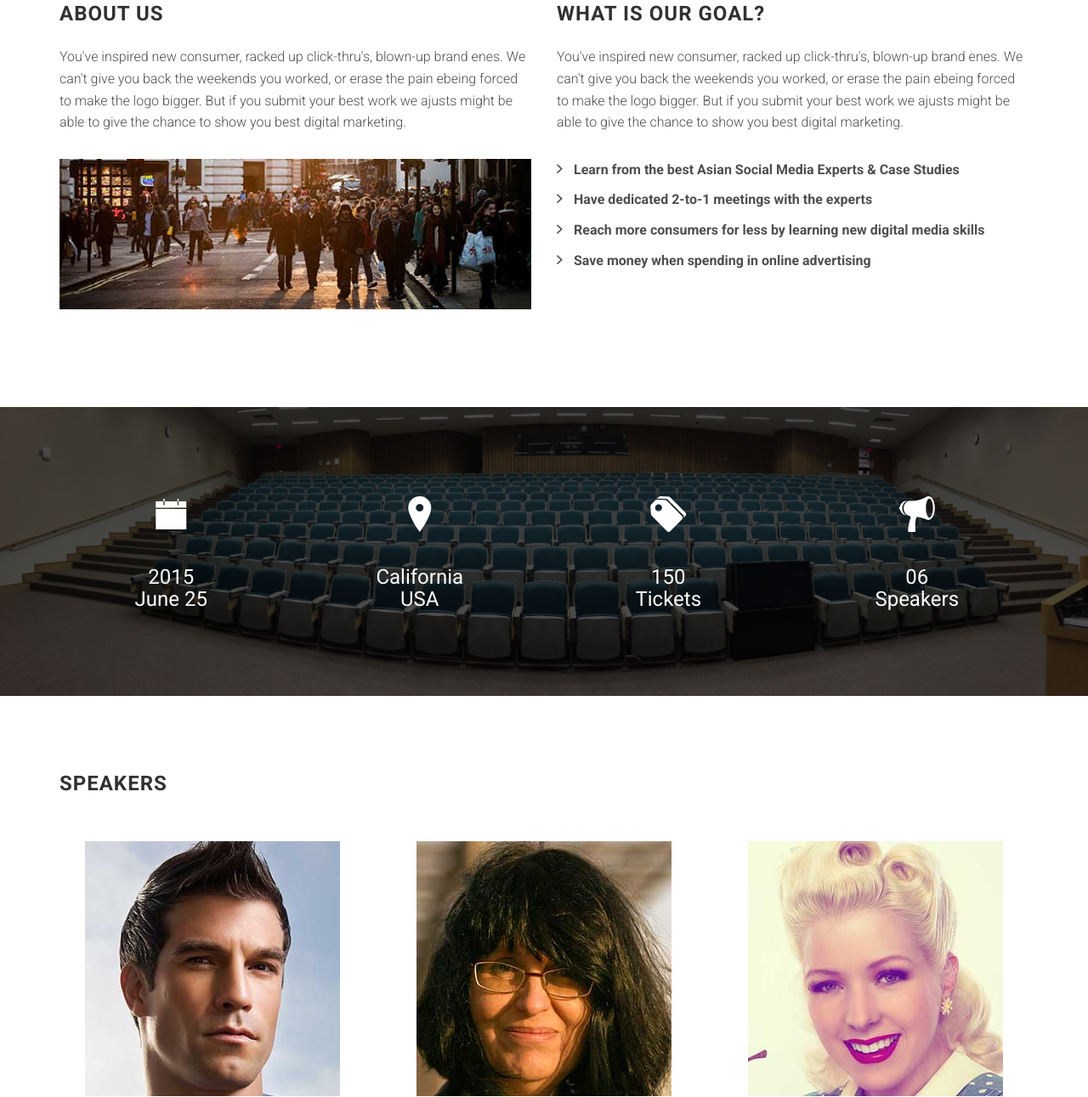
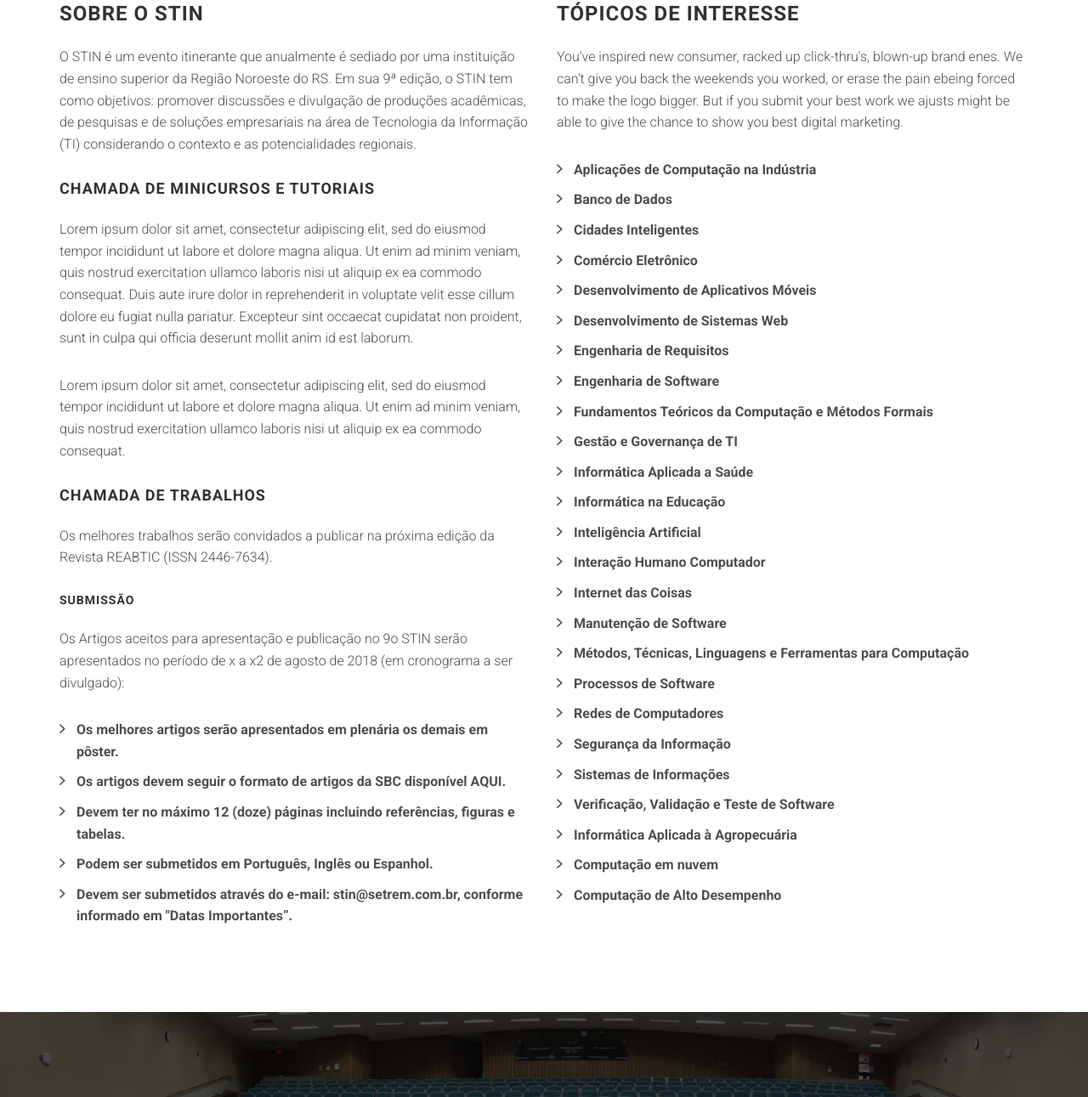
Before and after one commit to marcosvlima/STIN18, a website: page index.html in a window 1280 px wide. Shown: the part 887-2178 px from the top of the page at 85% size. Drawn offline with nearby package versions, Linux system fonts and the light colour scheme; files that its build step writes are made by us from their sources; files whose address does not match are found by name.

Commit message:
About STIN and call to papers

```diff
--- a/index.html
+++ b/index.html
@@ -71,28 +71,68 @@
             <div class="row">
                 <div class="col-sm-6">
 
-                    <h3 class="section-title">About Us</h3>
+                    <h3 class="section-title">Sobre o STIN</h3>
 
-                    <p>You've inspired new consumer, racked up click-thru's, blown-up brand enes. We can't give you back the weekends you worked, or erase the pain ebeing forced to make the logo bigger. But if you submit your best work we ajusts might be able to give the chance to show you best digital marketing.</p>
+                    <p>O STIN é um evento itinerante que anualmente é sediado por uma instituição de ensino superior da Região Noroeste do RS. Em sua 9ª edição, o STIN tem como objetivos: promover discussões e divulgação de produções acadêmicas, de pesquisas e de soluções empresariais na área de Tecnologia da Informação (TI) considerando o contexto e as potencialidades regionais.</p>
 
-                    <figure>
-                        <img alt="" class="img-responsive" src="assets/images/about-us.jpg">
-                    </figure>
+		    <h4 class="section-title">Chamada de Minicursos e Tutoriais</h4>
+
+		    <p>Lorem ipsum dolor sit amet, consectetur adipiscing elit, sed do eiusmod tempor incididunt ut labore et dolore magna aliqua. Ut enim ad minim veniam, quis nostrud exercitation ullamco laboris nisi ut aliquip ex ea commodo consequat. Duis aute irure dolor in reprehenderit in voluptate velit esse cillum dolore eu fugiat nulla pariatur. Excepteur sint occaecat cupidatat non proident, sunt in culpa qui officia deserunt mollit anim id est laborum.</p>
+
+		    <p>Lorem ipsum dolor sit amet, consectetur adipiscing elit, sed do eiusmod tempor incididunt ut labore et dolore magna aliqua. Ut enim ad minim veniam, quis nostrud exercitation ullamco laboris nisi ut aliquip ex ea commodo consequat.</p>
+
+		    <h4 class="section-title">Chamada de Trabalhos</h4>
+
+		    <p>Os melhores trabalhos serão convidados a publicar na próxima edição da Revista REABTIC (ISSN 2446-7634).</p>
+
+		    <h5 class="section-title">Submissão</h5>
+
+		    <p>Os Artigos aceitos para apresentação e publicação no 9o STIN serão apresentados no período de x a x2 de agosto de 2018 (em cronograma a ser divulgado):</p>
+
+		    <ul class="list-arrow-right">
+		      <li>Os melhores artigos serão apresentados em plenária os demais em pôster.</li>
+		      <li>Os artigos devem seguir o formato de artigos da SBC disponível AQUI.</li>
+		      <li>Devem ter no máximo 12 (doze) páginas incluindo referências, figuras e tabelas.</li>
+		      <li>Podem ser submetidos em Português, Inglês ou Espanhol.</li>
+		      <li>Devem ser submetidos através do e-mail: stin@setrem.com.br, conforme informado em "Datas Importantes”.</li>
+		    </ul>
+
 
                 </div><!-- /.col-sm-6 -->
 
                 <div class="col-sm-6">
 
-                    <h3 class="section-title multiple-title">What is Our Goal?</h3>
+                    <h3 class="section-title multiple-title">Tópicos de interesse</h3>
 
                     <p>You've inspired new consumer, racked up click-thru's, blown-up brand enes. We can't give you back the weekends you worked, or erase the pain ebeing forced to make the logo bigger. But if you submit your best work we ajusts might be able to give the chance to show you best digital marketing.</p>
 
                     <ul class="list-arrow-right">
 
-                        <li>Learn from the best Asian Social Media Experts &amp; Case Studies</li>
-                        <li>Have dedicated 2-to-1 meetings with the experts</li>
-                        <li>Reach more consumers for less by learning new digital media skills</li>
-                        <li>Save money when spending in online advertising</li>
+		      <li>Aplicações de Computação na Indústria</li>
+		      <li>Banco de Dados</li>
+		      <li>Cidades Inteligentes</li>
+		      <li>Comércio Eletrônico</li>
+		      <li>Desenvolvimento de Aplicativos Móveis</li>
+		      <li>Desenvolvimento de Sistemas Web</li>
+		      <li>Engenharia de Requisitos</li>
+		      <li>Engenharia de Software</li>
+		      <li>Fundamentos Teóricos da Computação e Métodos Formais</li>
+		      <li>Gestão e Governança de TI</li>
+		      <li>Informática Aplicada a Saúde</li>
+		      <li>Informática na Educação</li>
+		      <li>Inteligência Artificial</li>
+		      <li>Interação Humano Computador</li>
+		      <li>Internet das Coisas</li>
+		      <li>Manutenção de Software</li>
+		      <li>Métodos, Técnicas, Linguagens e Ferramentas para Computação</li>
+		      <li>Processos de Software</li>
+		      <li>Redes de Computadores</li>
+		      <li>Segurança da Informação</li>
+		      <li>Sistemas de Informações</li>
+		      <li>Verificação, Validação e Teste de Software</li>
+		      <li>Informática Aplicada à Agropecuária</li>
+		      <li>Computação em nuvem</li>
+		      <li>Computação de Alto Desempenho</li>
 
                     </ul>
 
```
